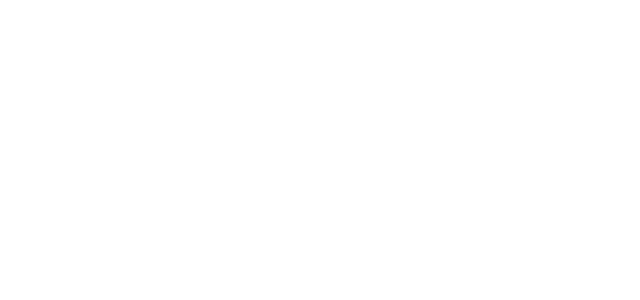
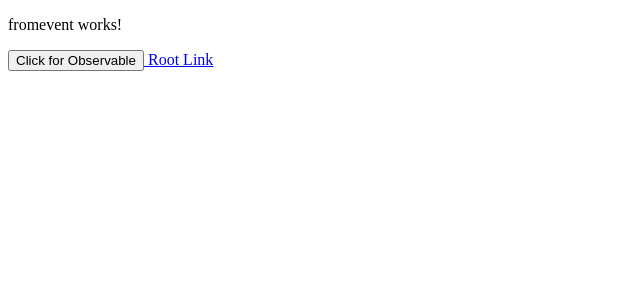
Before and after one commit to MedaPrashanthKumar/rxjs, an Angular app: page /fromevent in a window 1280 px wide. Before the commit this address led to /. Shown: the top 300 px of the page, without its empty margins (0-640 px from the left). Built offline with nearby package versions, Linux system fonts and the light colour scheme.

Commit message:
fromEvent example

```diff
--- a/src/app/app-routing.module.ts
+++ b/src/app/app-routing.module.ts
@@ -1,13 +1,15 @@
 import { NgModule } from '@angular/core';
 import { RouterModule, Routes } from '@angular/router';
 import { FromComponent } from './from/from.component';
+import { FromeventComponent } from './fromevent/fromevent.component';
 import { OfComponent } from './of/of.component';
 import { RxjsLearningComponent } from './rxjs-learning/rxjs-learning.component';
 
 const routes: Routes = [
   {path:'rxjs-learning',component:RxjsLearningComponent},
   {path:'of',component:OfComponent},
-  {path:'from',component:FromComponent}
+  {path:'from',component:FromComponent},
+  {path:'fromevent',component:FromeventComponent}
 ];
 
 @NgModule({
--- a/src/app/app.module.ts
+++ b/src/app/app.module.ts
@@ -6,13 +6,15 @@
 import { RxjsLearningComponent } from './rxjs-learning/rxjs-learning.component';
 import { OfComponent } from './of/of.component';
 import { FromComponent } from './from/from.component';
+import { FromeventComponent } from './fromevent/fromevent.component';
 
 @NgModule({
   declarations: [
     AppComponent,
     RxjsLearningComponent,
     OfComponent,
-    FromComponent
+    FromComponent,
+    FromeventComponent
   ],
   imports: [
     BrowserModule,
--- /dev/null
+++ b/src/app/fromevent/fromevent.component.html
@@ -0,0 +1,9 @@
+<p>fromevent works!</p>
+
+<button #validate (click)="rxJsEventObservable()">
+    Click for Observable
+</button>
+
+<a href="http://localhost:4200/test-url" #getLink  (mouseover)="getEventObservable()">
+    Root Link
+</a>
--- /dev/null
+++ b/src/app/fromevent/fromevent.component.ts
@@ -0,0 +1,36 @@
+import { Component, ElementRef, OnInit, ViewChild } from '@angular/core';
+import { fromEvent } from 'rxjs';
+
+@Component({
+  selector: 'app-fromevent',
+  templateUrl: './fromevent.component.html',
+  styleUrls: ['./fromevent.component.css']
+})
+export class FromeventComponent implements OnInit {
+
+  @ViewChild('validate')
+  validate!: ElementRef;
+
+  @ViewChild('getLink')
+  getLinkData!: ElementRef;
+  constructor() { }
+
+  ngOnInit(): void {
+  }
+  rxJsEventObservable(){
+    const btnObservable = fromEvent(this.validate?.nativeElement,'click')
+    btnObservable.subscribe(data=>{
+      console.log(data);
+    });
+
+  }
+
+  getEventObservable(){
+    const btnObservable1 = fromEvent(this.getLinkData?.nativeElement,'mouseover')
+    btnObservable1.subscribe(data=>{
+      console.log(data);
+    });
+  }
+
+
+}
```
Also changed, not shown: src/app/fromevent/fromevent.component.css (added), 1 other file (tests, documents, lock files or other folders).
